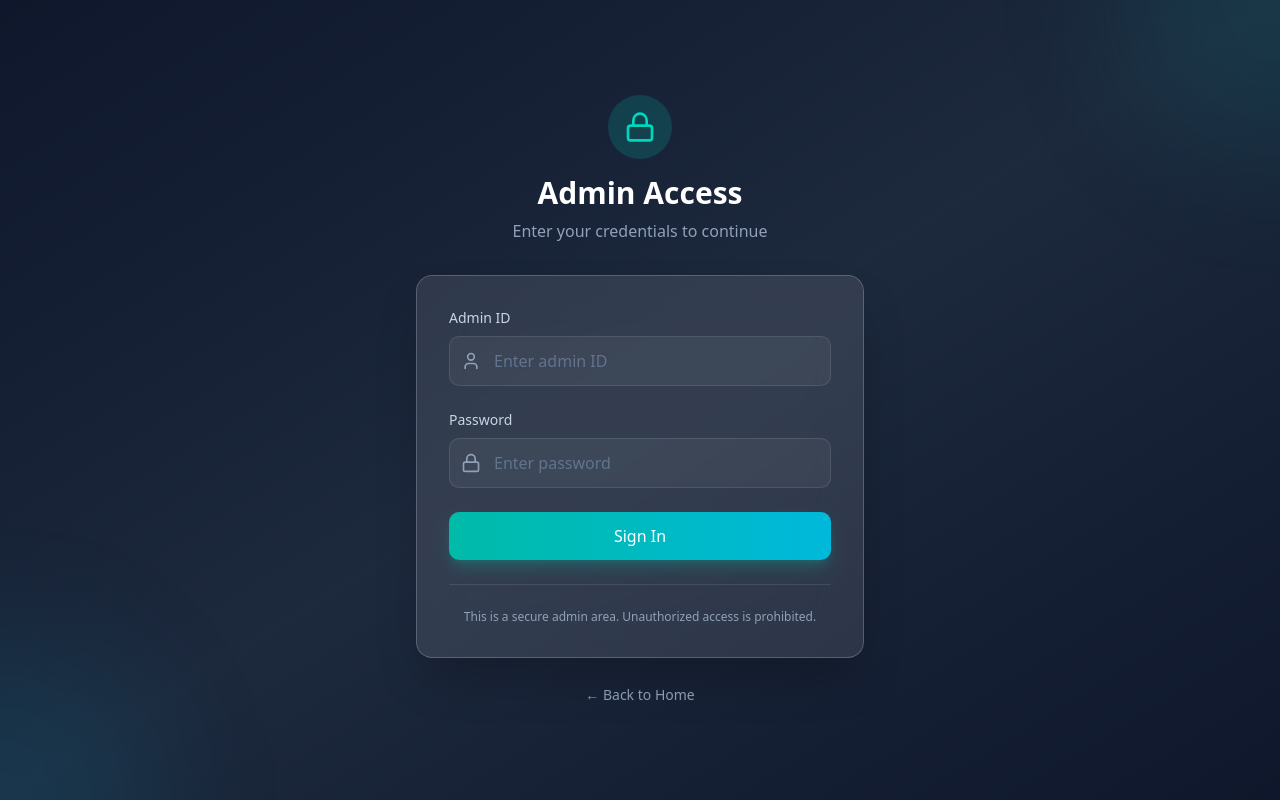
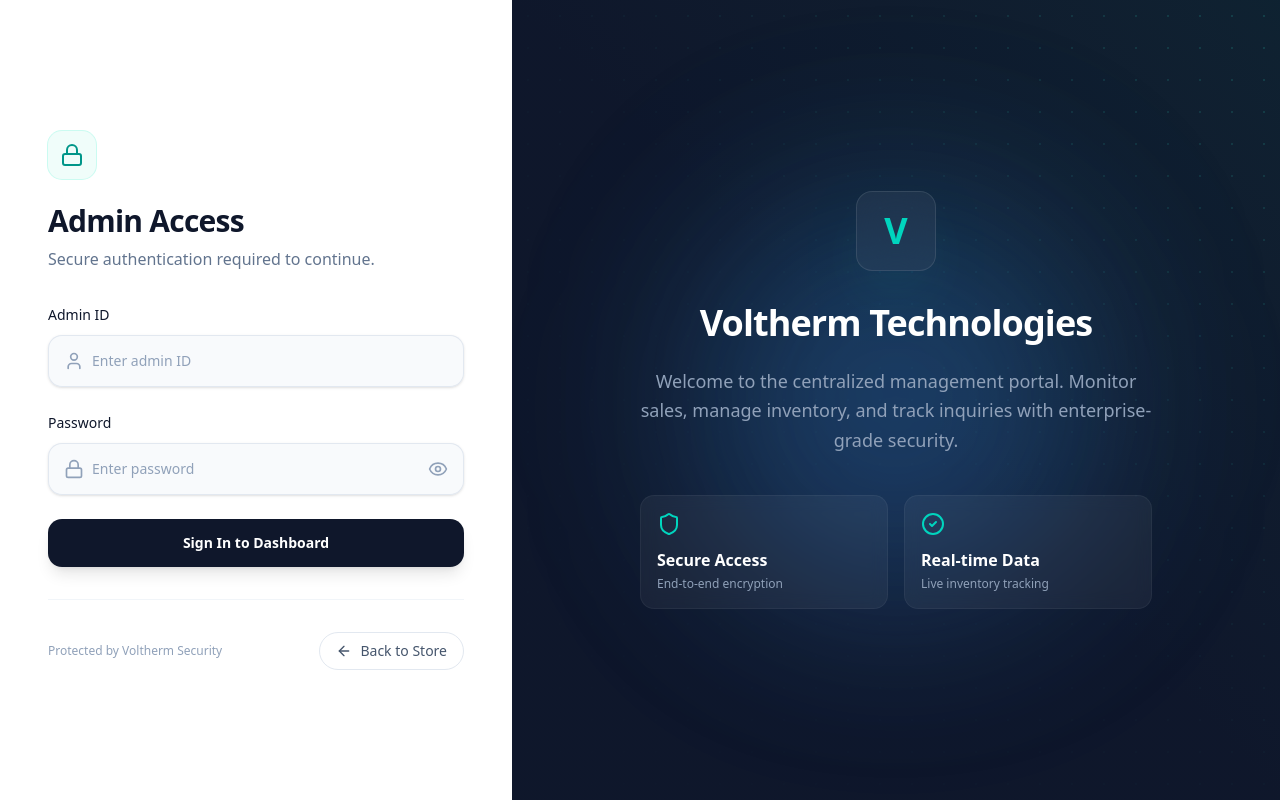
Before and after one commit to meetjaka/voltherm, a Next.js app: page /voltherm-admin in a window 1280 px wide. Shown: the top 800 px of the page. Built offline with nearby package versions, Linux system fonts and the light colour scheme.

Commit message:
Redesign admin login page with modern split-screen layout

```diff
--- a/src/app/voltherm-admin/page.tsx
+++ b/src/app/voltherm-admin/page.tsx
@@ -2,7 +2,7 @@
 
 import { useState } from 'react';
 import { useRouter } from 'next/navigation';
-import { Lock, User } from 'lucide-react';
+import { Lock, User, Shield, Eye, EyeOff, ArrowLeft, CheckCircle2 } from 'lucide-react';
 import { validateAdmin, setAdminSession } from '@/lib/adminAuth';
 
 export default function AdminLoginPage() {
@@ -10,6 +10,7 @@
   const [password, setPassword] = useState('');
   const [error, setError] = useState('');
   const [loading, setLoading] = useState(false);
+  const [showPassword, setShowPassword] = useState(false);
   const router = useRouter();
 
   const handleSubmit = async (e: React.FormEvent) => {
@@ -18,80 +19,111 @@
     setLoading(true);
 
     // Simulate a small delay for UX
-    await new Promise(resolve => setTimeout(resolve, 500));
+    await new Promise(resolve => setTimeout(resolve, 800));
 
     if (validateAdmin(id, password)) {
       setAdminSession();
       router.push('/voltherm-admin/dashboard');
     } else {
-      setError('Invalid ID or password. Please try again.');
+      setError('Invalid credentials. Please check your admin ID and password.');
       setLoading(false);
     }
   };
 
   return (
-    <div className='min-h-screen flex items-center justify-center bg-linear-to-br from-slate-900 via-slate-800 to-slate-900 p-4'>
-      {/* Background decorations */}
-      <div className='absolute inset-0 overflow-hidden'>
-        <div className='absolute -top-40 -right-40 h-80 w-80 rounded-full bg-teal-500/10 blur-3xl'></div>
-        <div className='absolute -bottom-40 -left-40 h-80 w-80 rounded-full bg-cyan-500/10 blur-3xl'></div>
-      </div>
+    <div className='min-h-screen flex bg-white selection:bg-teal-100 selection:text-teal-900'>
 
-      <div className='relative z-10 w-full max-w-md'>
-        {/* Logo/Header */}
-        <div className='text-center mb-8'>
-          <div className='inline-flex items-center justify-center w-16 h-16 rounded-full bg-teal-500/20 mb-4'>
-            <Lock className='w-8 h-8 text-teal-400' />
-          </div>
-          <h1 className='text-3xl font-bold text-white mb-2'>Admin Access</h1>
-          <p className='text-slate-400'>Enter your credentials to continue</p>
+      {/* --- Left Side: Login Form --- */}
+      <div className='w-full lg:w-2/5 flex flex-col items-center justify-center p-8 lg:p-12 relative'>
+
+        {/* Mobile: Back Button (Top Left) */}
+        <div className="absolute top-8 left-8 lg:hidden">
+           <button
+            onClick={() => router.push('/')}
+            className="group flex items-center gap-2 text-sm font-medium text-slate-500 transition-colors hover:text-teal-600"
+           >
+             <ArrowLeft className="h-4 w-4 transition-transform group-hover:-translate-x-1" /> Home
+           </button>
         </div>
 
-        {/* Login Card */}
-        <div className='bg-white/10 backdrop-blur-xl rounded-2xl border border-white/20 p-8 shadow-2xl'>
+        <div className='w-full max-w-md space-y-8'>
+
+          {/* Mobile Logo Display */}
+          <div className='lg:hidden text-center'>
+            <div className='inline-flex items-center gap-2 mb-2'>
+              <div className='flex h-10 w-10 items-center justify-center rounded-lg bg-slate-900 text-teal-400'>
+                <span className='text-xl font-bold'>V</span>
+              </div>
+              <span className='text-2xl font-bold text-slate-900'>Voltherm</span>
+            </div>
+          </div>
+
+          {/* Header */}
+          <div className='text-center lg:text-left'>
+            <div className='inline-flex items-center justify-center w-12 h-12 rounded-xl bg-teal-50 text-teal-600 mb-6 ring-1 ring-teal-100'>
+              <Lock className='w-6 h-6' />
+            </div>
+            <h1 className='text-3xl font-bold tracking-tight text-slate-900'>Admin Access</h1>
+            <p className='mt-2 text-slate-500'>Secure authentication required to continue.</p>
+          </div>
+
+          {/* Login Form */}
           <form onSubmit={handleSubmit} className='space-y-6'>
-            {/* Admin ID Field */}
+
+            {/* Admin ID */}
             <div>
-              <label htmlFor='admin-id' className='block text-sm font-medium text-slate-300 mb-2'>
+              <label htmlFor='admin-id' className='block text-sm font-medium leading-6 text-slate-900'>
                 Admin ID
               </label>
-              <div className='relative'>
-                <User className='absolute left-3 top-1/2 -translate-y-1/2 w-5 h-5 text-slate-400' />
+              <div className='relative mt-2'>
+                <div className='pointer-events-none absolute inset-y-0 left-0 flex items-center pl-4 text-slate-400'>
+                  <User className='h-5 w-5' />
+                </div>
                 <input
                   id='admin-id'
                   type='text'
                   value={id}
                   onChange={(e) => setId(e.target.value)}
-                  className='w-full pl-11 pr-4 py-3 bg-white/5 border border-white/10 rounded-lg text-white placeholder-slate-500 focus:outline-none focus:ring-2 focus:ring-teal-500 focus:border-transparent transition-all'
+                  className='block w-full rounded-xl border-0 bg-slate-50 py-3.5 pl-11 pr-4 text-slate-900 shadow-sm ring-1 ring-inset ring-slate-200 placeholder:text-slate-400 focus:bg-white focus:ring-2 focus:ring-inset focus:ring-teal-600 sm:text-sm sm:leading-6 transition-all'
                   placeholder='Enter admin ID'
                   required
                 />
               </div>
             </div>
 
-            {/* Password Field */}
+            {/* Password */}
             <div>
-              <label htmlFor='password' className='block text-sm font-medium text-slate-300 mb-2'>
+              <label htmlFor='password' className='block text-sm font-medium leading-6 text-slate-900'>
                 Password
               </label>
-              <div className='relative'>
-                <Lock className='absolute left-3 top-1/2 -translate-y-1/2 w-5 h-5 text-slate-400' />
+              <div className='relative mt-2'>
+                <div className='pointer-events-none absolute inset-y-0 left-0 flex items-center pl-4 text-slate-400'>
+                  <Lock className='h-5 w-5' />
+                </div>
                 <input
                   id='password'
-                  type='password'
+                  type={showPassword ? 'text' : 'password'}
                   value={password}
                   onChange={(e) => setPassword(e.target.value)}
-                  className='w-full pl-11 pr-4 py-3 bg-white/5 border border-white/10 rounded-lg text-white placeholder-slate-500 focus:outline-none focus:ring-2 focus:ring-teal-500 focus:border-transparent transition-all'
+                  className='block w-full rounded-xl border-0 bg-slate-50 py-3.5 pl-11 pr-12 text-slate-900 shadow-sm ring-1 ring-inset ring-slate-200 placeholder:text-slate-400 focus:bg-white focus:ring-2 focus:ring-inset focus:ring-teal-600 sm:text-sm sm:leading-6 transition-all'
                   placeholder='Enter password'
                   required
                 />
+                <button
+                  type='button'
+                  onClick={() => setShowPassword(!showPassword)}
+                  className='absolute inset-y-0 right-0 flex items-center pr-4 text-slate-400 hover:text-slate-600'
+                >
+                  {showPassword ? <EyeOff className='h-5 w-5' /> : <Eye className='h-5 w-5' />}
+                </button>
               </div>
             </div>
 
             {/* Error Message */}
             {error && (
-              <div className='p-3 rounded-lg bg-red-500/10 border border-red-500/30'>
-                <p className='text-sm text-red-400'>{error}</p>
+              <div className='flex items-center gap-3 rounded-lg bg-red-50 p-4 text-sm text-red-900 border border-red-100 animate-in slide-in-from-top-2'>
+                <Shield className='h-5 w-5 text-red-600 shrink-0' />
+                <p>{error}</p>
               </div>
             )}
 
@@ -99,28 +131,79 @@
             <button
               type='submit'
               disabled={loading}
-              className='w-full py-3 px-4 bg-linear-to-r from-teal-500 to-cyan-500 text-white font-medium rounded-lg shadow-lg shadow-teal-500/25 hover:shadow-xl hover:shadow-teal-500/30 transition-all duration-300 disabled:opacity-50 disabled:cursor-not-allowed'
+              className='flex w-full items-center justify-center gap-2 rounded-xl bg-slate-900 py-3.5 text-sm font-bold text-white shadow-lg transition-all hover:bg-teal-600 hover:shadow-teal-500/25 focus-visible:outline focus-visible:outline-2 focus-visible:outline-offset-2 focus-visible:outline-teal-600 disabled:opacity-70 disabled:cursor-not-allowed'
             >
-              {loading ? 'Authenticating...' : 'Sign In'}
+              {loading ? (
+                <>
+                  <div className='h-5 w-5 animate-spin rounded-full border-2 border-white/30 border-t-white' />
+                  Verifying...
+                </>
+              ) : (
+                'Sign In to Dashboard'
+              )}
             </button>
           </form>
 
-          {/* Security Notice */}
-          <div className='mt-6 pt-6 border-t border-white/10'>
-            <p className='text-xs text-slate-400 text-center'>
-              This is a secure admin area. Unauthorized access is prohibited.
-            </p>
+          {/* Footer / Back Link */}
+          <div className='mt-8 pt-8 border-t border-slate-100 flex items-center justify-between'>
+             <p className="text-xs text-slate-400">
+               Protected by Voltherm Security
+             </p>
+
+             {/* Desktop Back Button */}
+             <button
+              onClick={() => router.push('/')}
+              className='hidden lg:inline-flex group items-center gap-2 rounded-full border border-slate-200 bg-white px-4 py-2 text-sm font-medium text-slate-600 transition-all hover:border-teal-500 hover:text-teal-600'
+            >
+              <ArrowLeft className='h-4 w-4 transition-transform group-hover:-translate-x-1' />
+              Back to Store
+            </button>
           </div>
         </div>
+      </div>
 
-        {/* Back to Home Link */}
-        <div className='text-center mt-6'>
-          <button
-            onClick={() => router.push('/')}
-            className='text-sm text-slate-400 hover:text-white transition-colors'
-          >
-            ← Back to Home
-          </button>
+      {/* --- Right Side: Brand & Visuals --- */}
+      <div className='hidden lg:flex lg:w-3/5 bg-slate-900 relative overflow-hidden items-center justify-center'>
+
+        {/* Background Patterns (Matches Store Page Hero) */}
+        <div className="absolute inset-0 z-0 opacity-20"
+             style={{ backgroundImage: 'radial-gradient(#2dd4bf 1px, transparent 1px)', backgroundSize: '32px 32px' }}>
+        </div>
+        <div className="absolute inset-0 z-0 bg-gradient-to-tr from-slate-900 via-slate-900/90 to-teal-900/20"></div>
+
+        {/* Animated Glow Orbs */}
+        <div className='absolute top-1/4 right-1/4 w-96 h-96 bg-teal-500/20 rounded-full blur-[100px] animate-pulse'></div>
+        <div className='absolute bottom-1/4 left-1/4 w-96 h-96 bg-indigo-500/20 rounded-full blur-[100px] animate-pulse' style={{ animationDelay: '2s' }}></div>
+
+        {/* Content Container */}
+        <div className='relative z-10 max-w-lg text-center'>
+
+          {/* Logo Badge */}
+          <div className="mx-auto mb-8 flex h-20 w-20 items-center justify-center rounded-2xl bg-white/5 backdrop-blur-xl border border-white/10 shadow-2xl shadow-teal-500/10">
+            <span className="text-4xl font-bold text-teal-400">V</span>
+          </div>
+
+          <h2 className='text-3xl font-bold tracking-tight text-white sm:text-4xl mb-6'>
+            Voltherm Technologies
+          </h2>
+
+          <p className='text-lg text-slate-400 mb-10 leading-relaxed'>
+            Welcome to the centralized management portal. Monitor sales, manage inventory, and track inquiries with enterprise-grade security.
+          </p>
+
+          {/* Feature Grid */}
+          <div className='grid grid-cols-2 gap-4 text-left'>
+            <div className='rounded-xl bg-white/5 p-4 backdrop-blur-sm border border-white/5 transition-colors hover:bg-white/10'>
+              <Shield className='h-6 w-6 text-teal-400 mb-3' />
+              <div className='font-semibold text-white'>Secure Access</div>
+              <div className='text-xs text-slate-400 mt-1'>End-to-end encryption</div>
+            </div>
+            <div className='rounded-xl bg-white/5 p-4 backdrop-blur-sm border border-white/5 transition-colors hover:bg-white/10'>
+              <CheckCircle2 className='h-6 w-6 text-teal-400 mb-3' />
+              <div className='font-semibold text-white'>Real-time Data</div>
+              <div className='text-xs text-slate-400 mt-1'>Live inventory tracking</div>
+            </div>
+          </div>
         </div>
       </div>
     </div>
```
